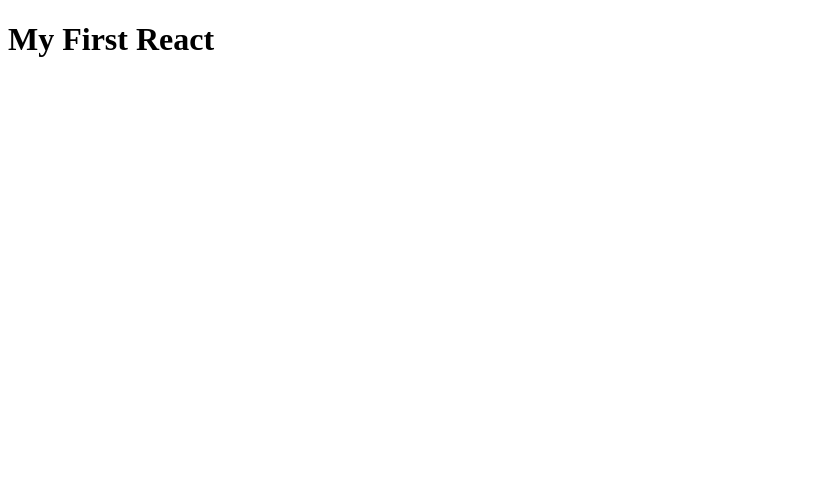
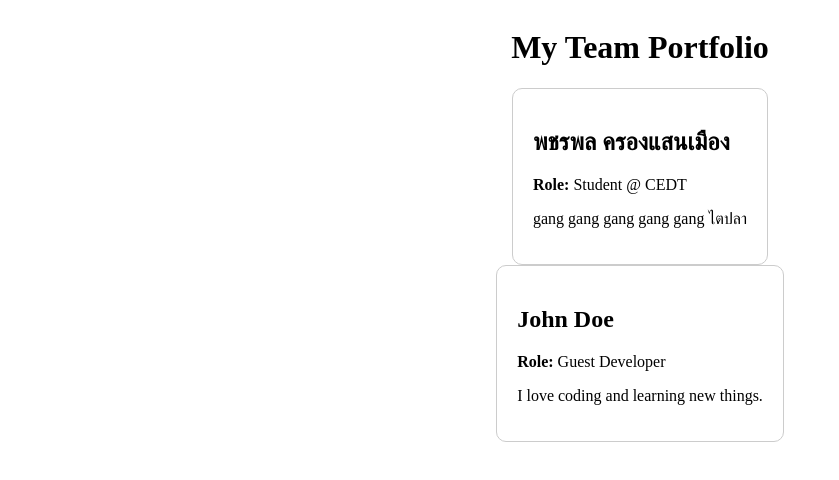
Before and after one commit to FieldPs/lab1-react-profile, a React (Vite) app: page / in a window 1280 px wide. Shown: the top 480 px of the page, without its empty margins (0-839 px from the left). Built offline with nearby package versions, Linux system fonts and the light colour scheme.

Commit message:
feat: add ProfileCard component and pass data via props

```diff
--- a/src/App.jsx
+++ b/src/App.jsx
@@ -1,7 +1,21 @@
+import ProfileCard from "./components/ProfileCard"
+
 function App() {
   return (
-    <div>
-      <h1>My First React</h1>
+    <div style={{ display: 'flex', flexDirection: 'column', alignItems: 'center'}}>
+      <h1>My Team Portfolio</h1>
+
+      <ProfileCard
+        name="พชรพล ครองแสนเมือง"
+        role="Student @ CEDT"
+        bio="gang gang gang gang gang ไตปลา"
+      />
+
+      <ProfileCard
+        name="John Doe"
+        role="Guest Developer"
+        bio="I love coding and learning new things."
+      />
     </div>
   )
 }
--- /dev/null
+++ b/src/components/ProfileCard.jsx
@@ -0,0 +1,11 @@
+function ProfileCard({ name, role, bio }) {
+    return (
+        <div style={{ border: '1px solid #ccc', padding: '20px', borderRadius: '10px'}}>
+            <h2>{name}</h2>
+            <p><strong>Role: </strong>{role}</p>
+            <p>{bio}</p>
+        </div>
+    )
+}
+
+export default ProfileCard;
```
